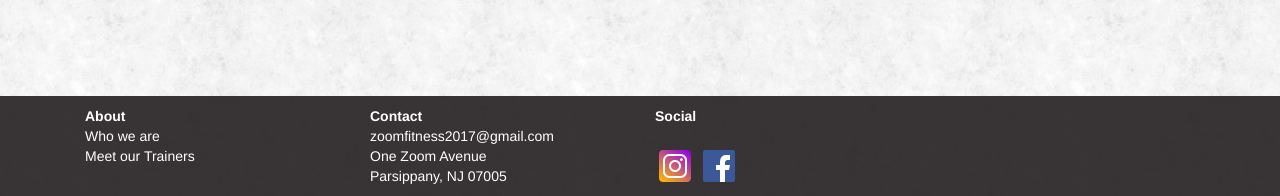
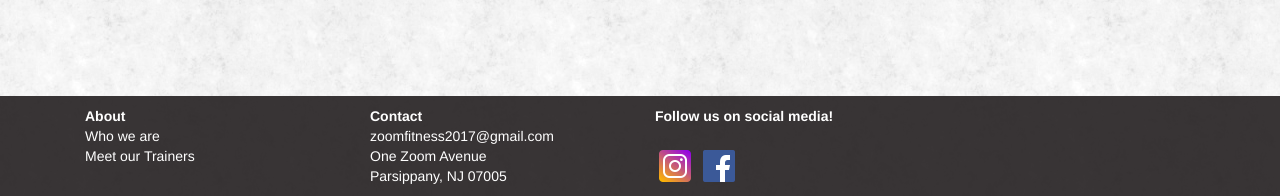
Before and after one commit to mumtaz7/flixter, a Rails app: page / in a window 1280 px wide. Shown: the part 754-950 px from the top of the page. Run offline with Rails 7, Linux system fonts and the light colour scheme; style sheets or scripts are compiled from the project's sources; parts of the project's set-up code (start-up, migrations or seed data) failed here and were passed over; some libraries are stand-ins or nearby versions.

Commit message:
trying to fix log in view

```diff
--- a/app/views/layouts/application.html.erb
+++ b/app/views/layouts/application.html.erb
@@ -82,7 +82,7 @@
         Parsippany, NJ 07005
       </div>
       <div class="col-xs-12 col-sm-3 social">
-        <b>Social</b>
+        <b>Follow us on social media!</b>
         <br />
         <br />
         <%= link_to 'http://instagram.com' do %>
```
